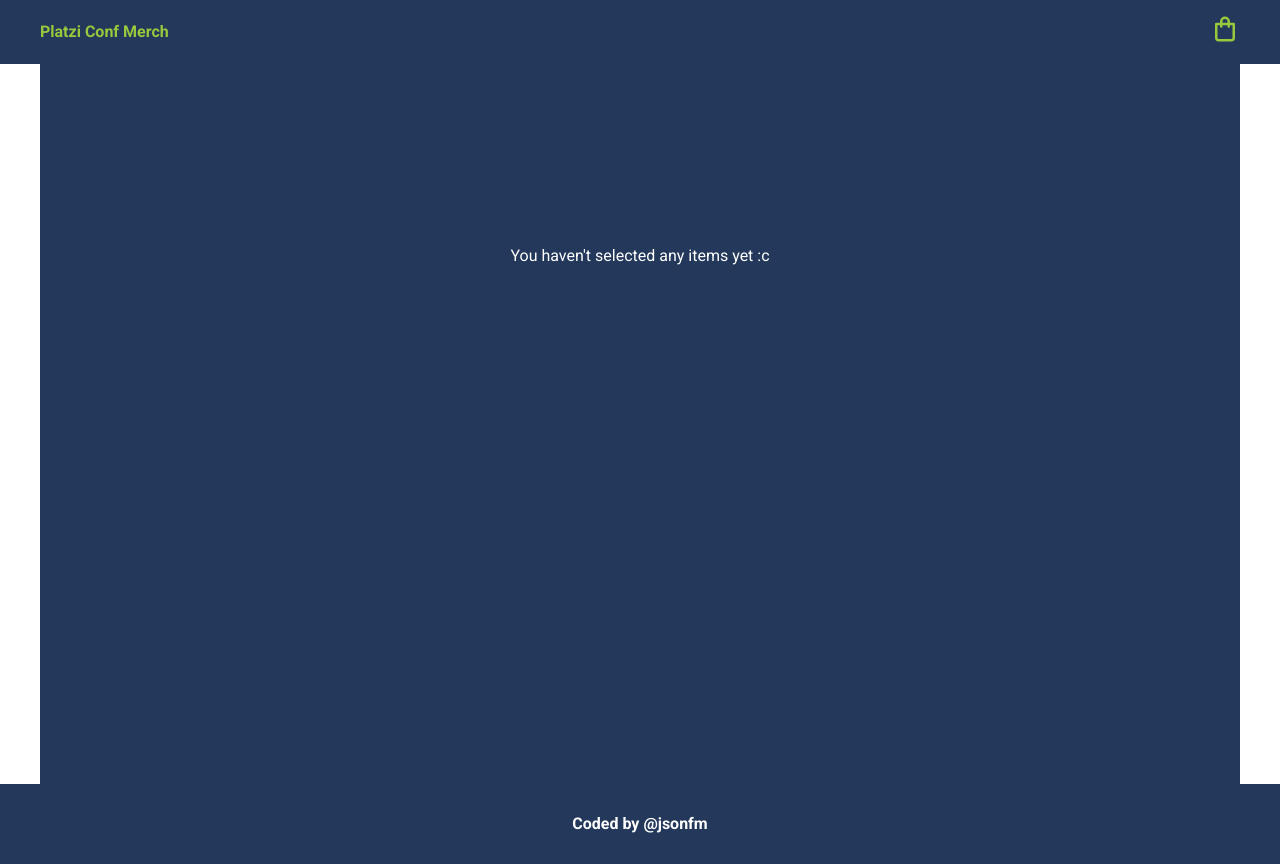
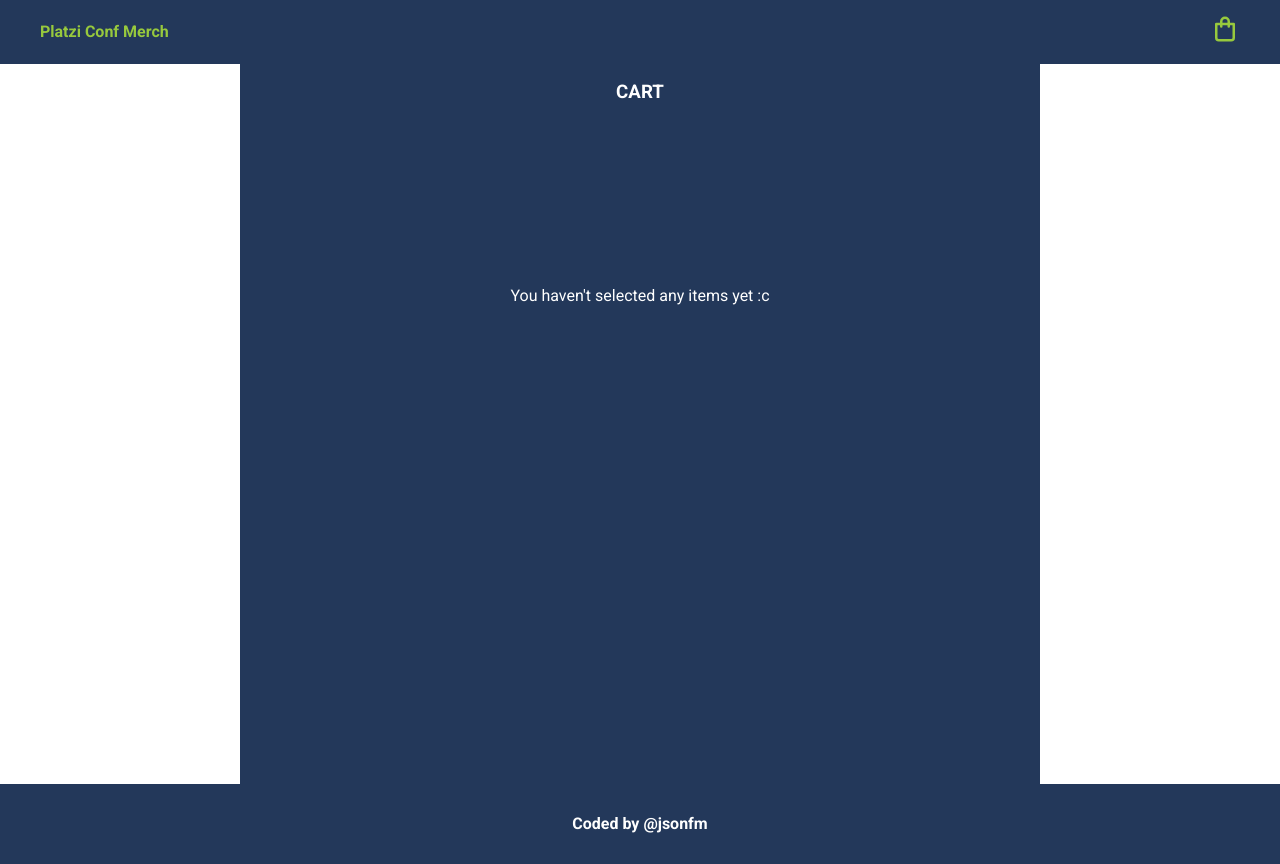
Before and after one commit to jsonfm/platzi-conf-merch, a React (Vite) app: page /#/checkout in a window 1280 px wide. Built offline with nearby package versions, Linux system fonts and the light colour scheme.

Commit message:
🎨 [UPDATE] Styles

```diff
--- a/src/components/ProductCard/index.jsx
+++ b/src/components/ProductCard/index.jsx
@@ -1,6 +1,6 @@
 import { useAppContext } from "@/hooks/useAppContext";
 import { actionTypes as cartTypes } from "@/reducers/cart";
-
+import { UilMultiply } from '@iconscout/react-unicons';
 import "./styles.css";
 
 export const ProductCard = ({ product }) => {
@@ -29,7 +29,10 @@ export const ProductCard = ({ product }) => {
         <p className="product-description">{description}</p>
 
         <button className={!productInCart ? "btn btn-primary": "btn btn-secondary"} onClick={onClick}>
-          {productInCart ? "Remove From Cart" : "Add to cart"}
+          {productInCart
+          ? "Remove From Cart"
+          : "Add To Cart"
+          }
         </button>
       </div>
     </div>
--- a/src/containers/Checkout/index.jsx
+++ b/src/containers/Checkout/index.jsx
@@ -21,6 +21,7 @@ export const Checkout = () => {
 
   return (
     <section className="checkout-section">
+      <h3>Cart</h3>
       <div className="checkout-container">
         {!!state.cart.length
         ?
--- a/src/containers/Checkout/styles.css
+++ b/src/containers/Checkout/styles.css
@@ -2,6 +2,14 @@
   background: var(--primary);
   color: white;
   min-height: 90vh;
+  max-width: 800px;
+  margin: 0 auto;
+  padding-top: 1rem;
+}
+
+.checkout-section h3 {
+  text-align: center;
+  text-transform: uppercase;
 }
 
 .checkout-container {
@@ -47,7 +55,7 @@
 
 .checkout-price {
   /* border: 2px solid; */
-  padding: .5rem;
+  padding: 1rem;
   min-width: 330px;
   /* min-height: 300px; */
   color: var(--secondary);
--- a/src/containers/Information/index.jsx
+++ b/src/containers/Information/index.jsx
@@ -12,12 +12,12 @@ export const Information = () => {
     /* "handleSubmit" will validate your inputs before invoking "onSubmit" */
     <form className="information-form" onSubmit={handleSubmit(onSubmit)}>
       {/* register your input into the hook by invoking the "register" function */}
-      <input placeholder="Full Name.." {...register("example")} />
+      <input placeholder="Full Name" {...register("example")} />
 
       {/* include validation with required or other standard HTML validation rules */}
       <input placeholder="Email" type="email" {...register("exampleRequired", { required: true })} />
       {/* errors will return when field validation fails  */}
-      {errors.exampleRequired && <span>This field is required</span>}
+      {errors.exampleRequired && <b className="text-danger">This field is required</b>}
 
       <button class="btn btn-secondary">
         Pay
--- a/src/containers/NotFound/index.jsx
+++ b/src/containers/NotFound/index.jsx
@@ -1,3 +1,7 @@
+import "./styles.css";
+
 export const NotFound = () => {
-  return <div>Not Found.</div>;
+  return (
+    <div className="">Not Found.</div>
+  );
 };
--- a/src/styles/index.css
+++ b/src/styles/index.css
@@ -72,3 +72,8 @@ main {
   background: white;
   color: var(--secondary);
 }
+
+
+.text-danger {
+  color: var(--danger);
+}
```
Also changed, not shown: src/containers/NotFound/styles.css (added). Lines whose indentation alone changed are shown as unchanged.
